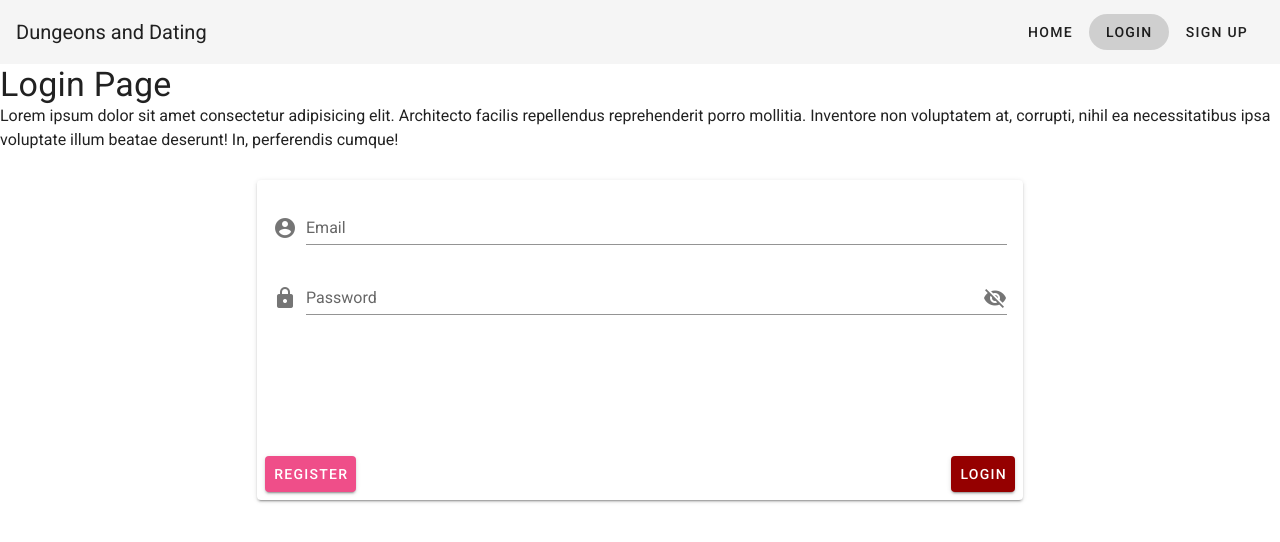
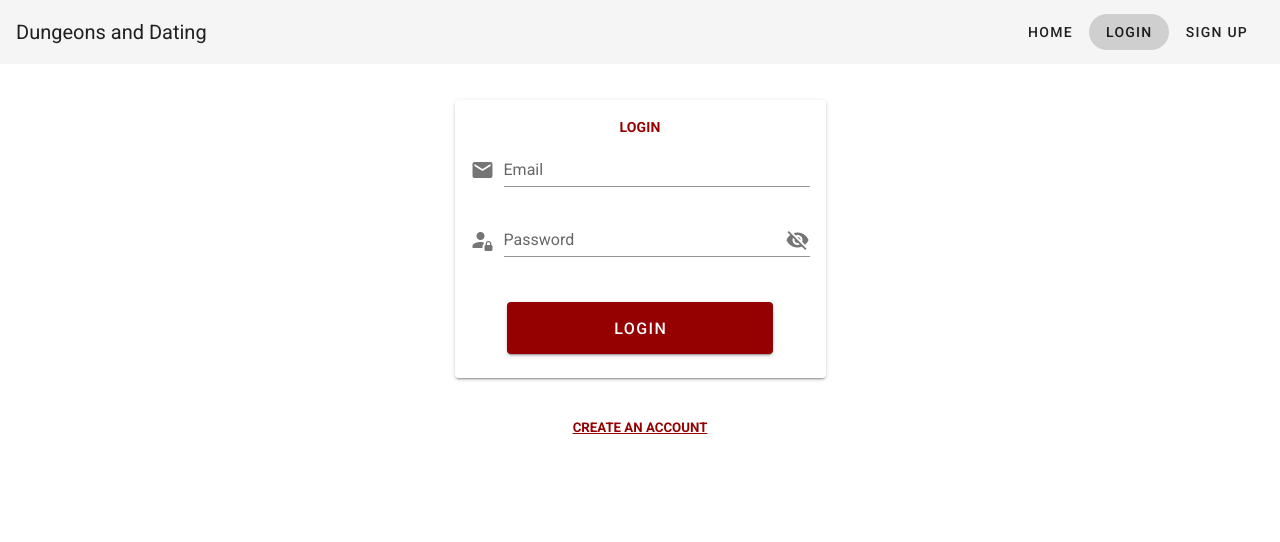
Before and after one commit to pro-videntia/dnd_website, a Nuxt app: page /login in a window 1280 px wide. Shown: the top 542 px of the page. Built offline with nearby package versions, Linux system fonts and the light colour scheme.

Commit message:
changed button, and mini icons styles to match figma and signup page

```diff
--- a/components/loginMod.vue
+++ b/components/loginMod.vue
@@ -2,32 +2,46 @@
   <v-app>
     <v-container>
       <v-row>
-        <v-col cols="12" md="8" offset-md="2">
-          <v-card class="mx-auto" width="100%">
+        <v-col cols="12" md="4" offset-md="4">
+          <v-card class="mx-auto mt-6" width="100%">
             <v-card-text>
+              <h4 class="primary--text text-center text-uppercase">Login</h4>
               <v-form>
                 <v-text-field
                   label="Email"
                   v-model="user.email"
-                  prepend-icon="mdi-account-circle"
+                  prepend-icon="mdi-email"
                 />
                 <v-text-field
                   :type="showPassword ? 'text' : 'password'"
                   label="Password"
                   v-model="user.password"
-                  prepend-icon="mdi-lock"
+                  prepend-icon="mdi-account-lock"
                   :append-icon="showPassword ? 'mdi-eye' : 'mdi-eye-off'"
                   @click:append="showPassword = !showPassword"
                 />
               </v-form>
             </v-card-text>
-            <div class="py-12"></div>
-            <v-card-actions>
-              <v-btn to="/signup" color="secondary">Register</v-btn>
-              <v-spacer></v-spacer>
-              <v-btn color="primary" @click="loginUser">Login</v-btn>
+
+            <v-card-actions class="justify-center">
+              <v-btn
+                x-large
+                color="primary"
+                width="75%"
+                type="submit"
+                class="mb-4"
+                @click="loginUser"
+                >Login</v-btn
+              >
             </v-card-actions>
           </v-card>
+          <div class="mt-10">
+            <h5 class="grey--text text-center text-uppercase">
+              <n-link to="/signup">
+                Create an account
+              </n-link>
+            </h5>
+          </div>
         </v-col>
       </v-row>
     </v-container>
--- a/pages/login.vue
+++ b/pages/login.vue
@@ -1,7 +1,5 @@
 <template>
     <div>
-        <h1 class="display-1">Login Page</h1>
-        <p>Lorem ipsum dolor sit amet consectetur adipisicing elit. Architecto facilis repellendus reprehenderit porro mollitia. Inventore non voluptatem at, corrupti, nihil ea necessitatibus ipsa voluptate illum beatae deserunt! In, perferendis cumque!</p>
         <login></login>
     </div>
 </template>
```
